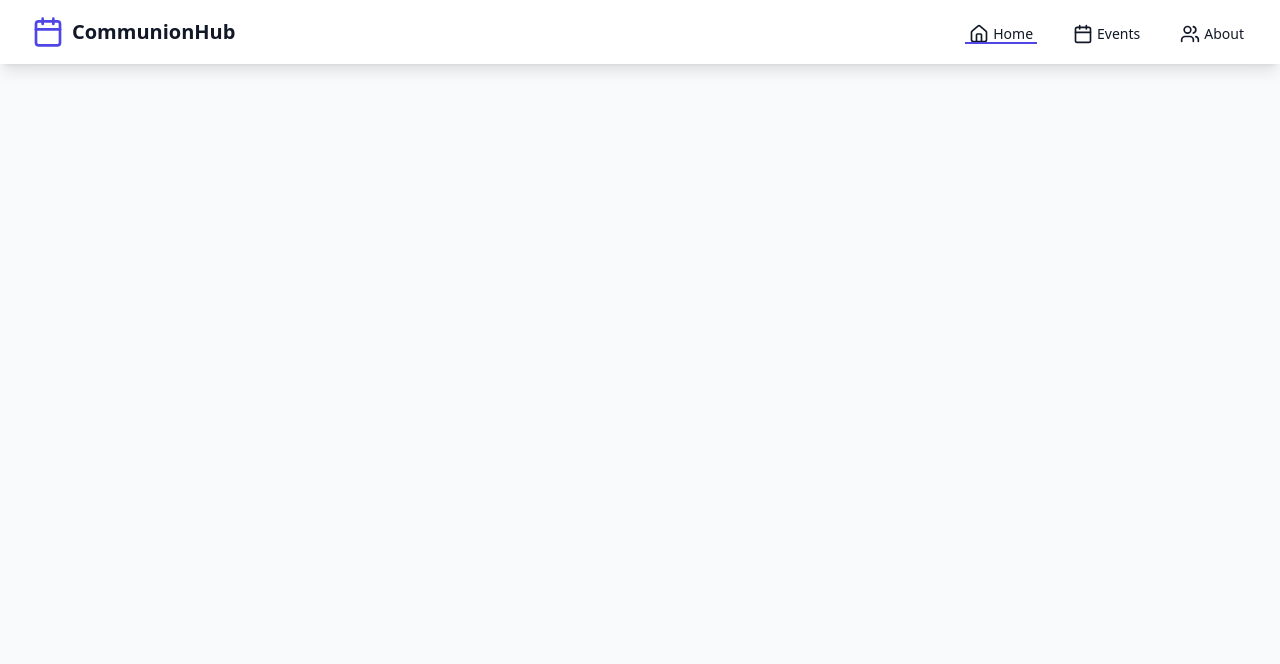
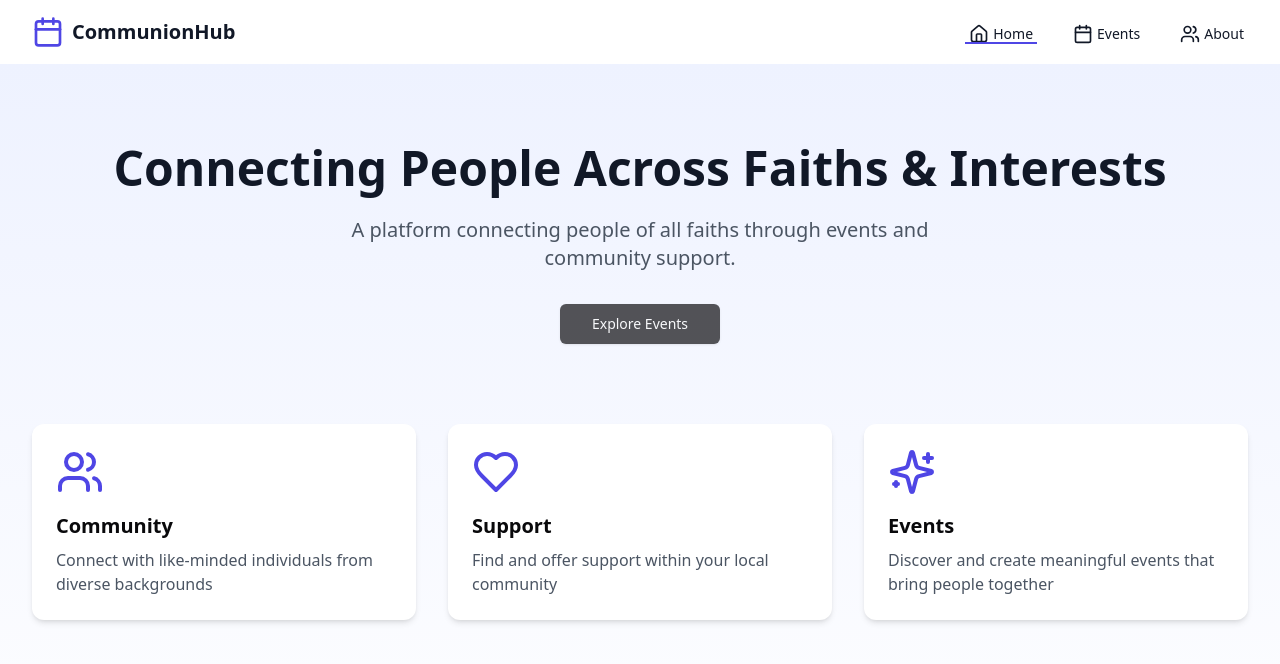
Before and after one commit to me-safwan-07/CommunionHub, a React (Vite) app: page / in a window 1280 px wide. Shown: the top 664 px of the page. Built offline with nearby package versions, Linux system fonts and the light colour scheme.

Commit message:
add Home page with routing and animations

```diff
--- a/src/App.tsx
+++ b/src/App.tsx
@@ -1,6 +1,8 @@
 import { BrowserRouter, Routes, Route } from 'react-router-dom';
 import { ToastProvider } from './components/ui/Toast';
 import { Navigation } from './components/Navigation';
+import { AnimatePresence } from 'framer-motion';
+import { Home } from './pages/Home';
 
 
 
@@ -10,6 +12,13 @@ const App = () => {
       <ToastProvider>
         <div className="min-h-screen bg-gray-50 flex flex-col">
           <Navigation />
+          <main className='flex-grow'>
+            <AnimatePresence mode='wait'>
+              <Routes>
+                <Route path='/' element={<Home />} />
+              </Routes>
+            </AnimatePresence>
+          </main>
         </div>
       </ToastProvider>
     </BrowserRouter>
--- /dev/null
+++ b/src/pages/Home.tsx
@@ -0,0 +1,67 @@
+import React from 'react';
+import { useNavigate } from 'react-router-dom';
+import { motion } from 'framer-motion';
+import { Users, Heart, Sparkles } from 'lucide-react';
+import { Button } from '@/components/ui/button';
+
+export const Home: React.FC = () => {
+  const navigate = useNavigate();
+
+  return (
+    <div className="min-h-screen bg-gradient-to-b from-indigo-50 to-white">
+      <div className="max-w-7xl mx-auto px-4 sm:px-6 lg:px-8 pt-20 pb-16">
+        <motion.div
+          initial={{ opacity: 0, y: 20 }}
+          animate={{ opacity: 1, y: 0 }}
+          className="text-center"
+        >
+          <h1 className="text-5xl font-bold text-gray-900 mb-6">
+            Connecting People Across Faiths & Interests
+          </h1>
+          <p className="text-xl text-gray-600 mb-8 max-w-2xl mx-auto">
+            A platform connecting people of all faiths through events and community support.
+          </p>
+          <Button
+            size="lg"
+            onClick={() => navigate('/events')}
+            className="animate-pulse"
+          >
+            Explore Events
+          </Button>
+        </motion.div>
+
+        <div className="mt-20 grid grid-cols-1 md:grid-cols-3 gap-8">
+          {[
+            {
+              icon: Users,
+              title: 'Community',
+              description: 'Connect with like-minded individuals from diverse backgrounds'
+            },
+            {
+              icon: Heart,
+              title: 'Support',
+              description: 'Find and offer support within your local community'
+            },
+            {
+              icon: Sparkles,
+              title: 'Events',
+              description: 'Discover and create meaningful events that bring people together'
+            }
+          ].map((feature, index) => (
+            <motion.div
+              key={index}
+              initial={{ opacity: 0, y: 20 }}
+              animate={{ opacity: 1, y: 0 }}
+              transition={{ delay: index * 0.2 }}
+              className="bg-white p-6 rounded-xl shadow-md"
+            >
+              <feature.icon className="h-12 w-12 text-indigo-600 mb-4" />
+              <h3 className="text-xl font-semibold mb-2">{feature.title}</h3>
+              <p className="text-gray-600">{feature.description}</p>
+            </motion.div>
+          ))}
+        </div>
+      </div>
+    </div>
+  );
+};
```
